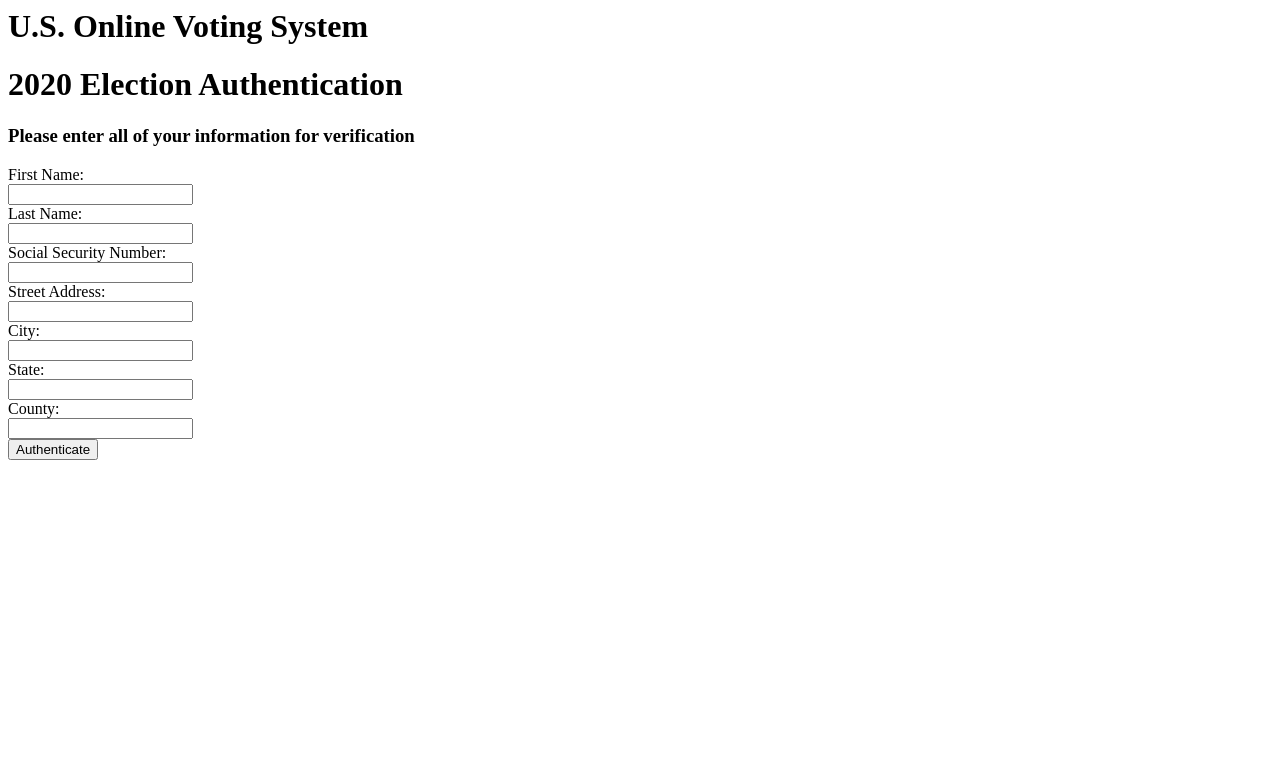
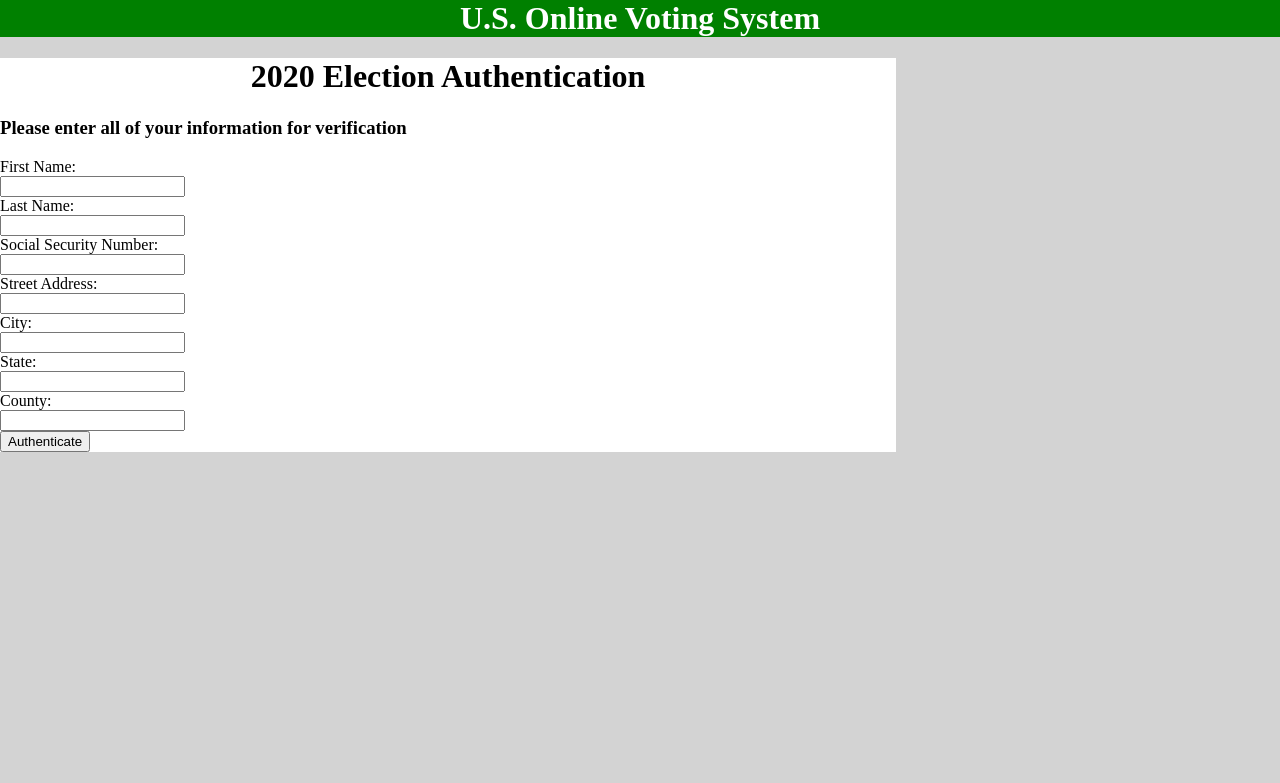
Before and after one commit to pete800/VotingProject, a web app: file src/authenticate.html in a window 1280 px wide. Shown: the top 783 px of the page. Run offline with its HTML, style and script files only (its server is not run), Linux system fonts and the light colour scheme.

Commit message:
Adding Styles

```diff
--- a/src/Assets/styles.css
+++ b/src/Assets/styles.css
@@ -1,13 +1,13 @@
-#header{
+header{
     position:sticky;
     position:-webkit-sticky;
 }
-#header #h1{
+header h1{
     background-color:green;
     color:white;
     text-align:center;
 }
-#body{
+body{
     margin: 0px;
     padding: 0px;
     background-color:lightgray;
@@ -16,9 +16,9 @@
     width:70%;
     background-color:white;
 }
-.content #h1{
+.content h1{
     text-align:center;
 }
-.content #label{
+.content label{
     display:inline-block;
 }
```
